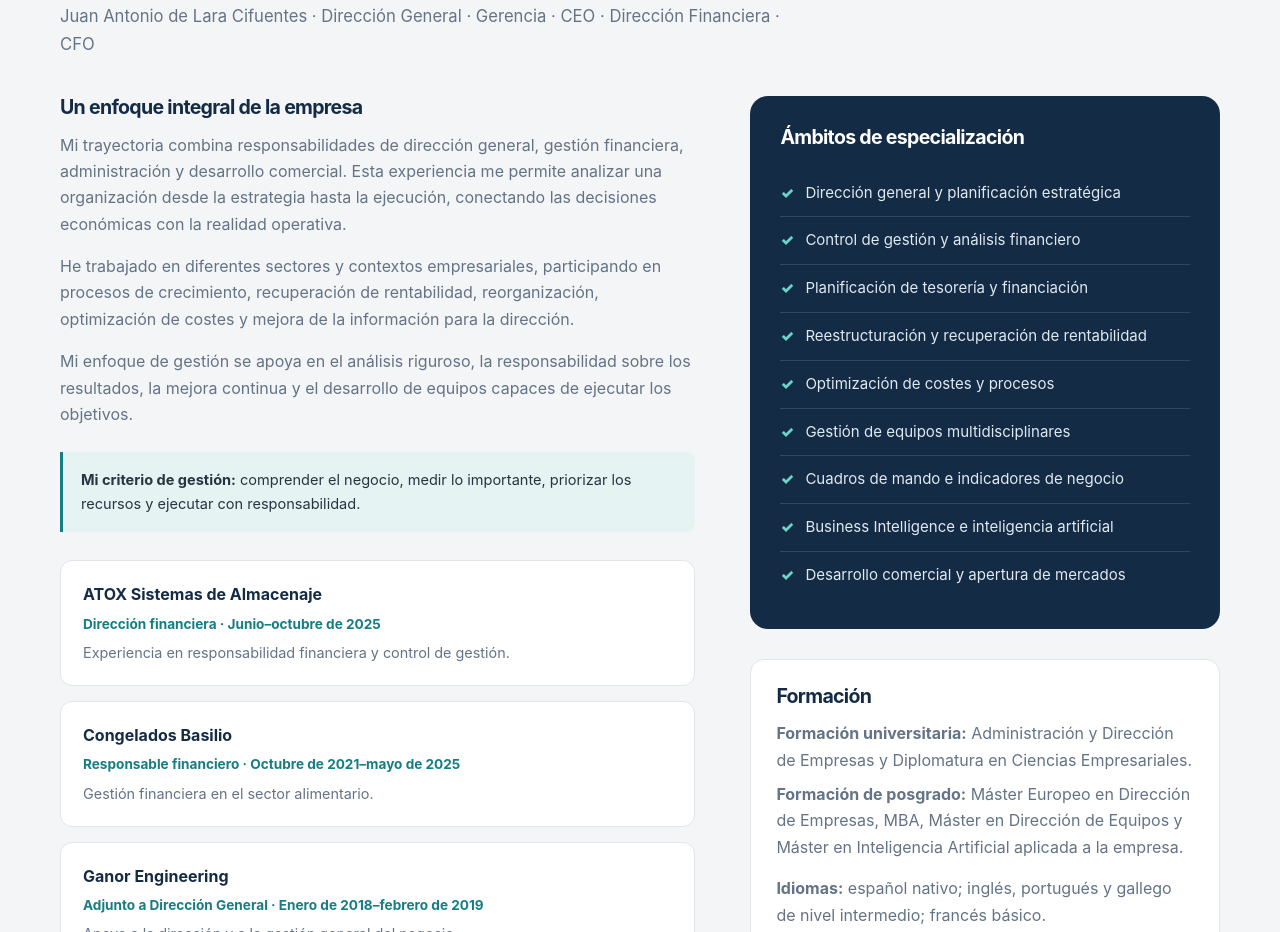
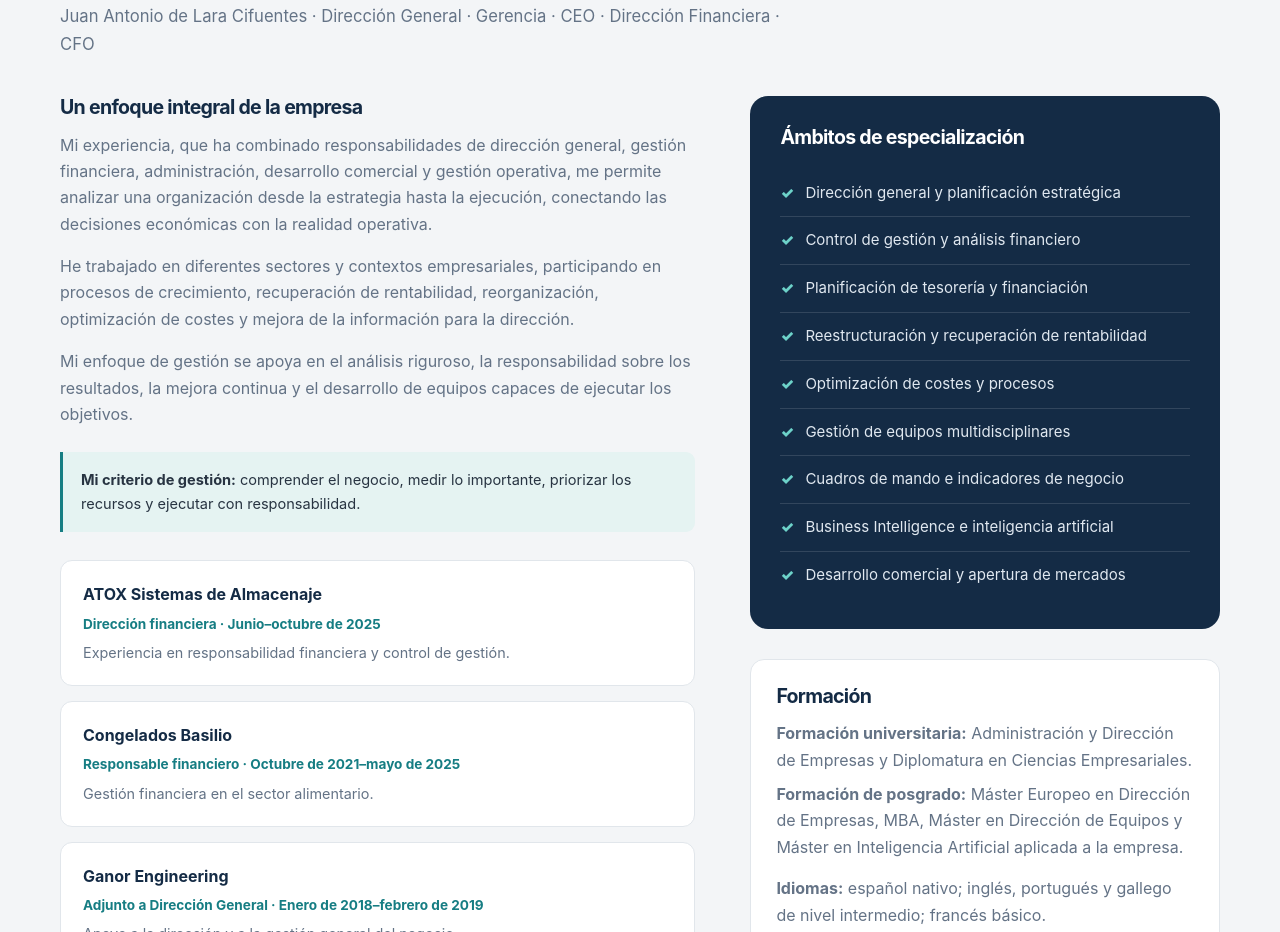
Before and after one commit to JuanAntonioDeLara/JuanAntonioDeLara.github.io, a plain HTML site: page index.html in a window 1280 px wide. Shown: the part 1898-2830 px from the top of the page. Drawn offline with Linux system fonts and the light colour scheme.

Commit message:
Actualizar perfil ejecutivo y contenidos de la web

```diff
--- a/index.html
+++ b/index.html
@@ -976,19 +976,18 @@
             <h3>Un enfoque integral de la empresa</h3>
 
             <p>
-              Mi trayectoria combina responsabilidades de dirección
-              general, gestión financiera, administración y desarrollo
-              comercial. Esta experiencia me permite analizar una
-              organización desde la estrategia hasta la ejecución,
-              conectando las decisiones económicas con la realidad
-              operativa.
+              Mi experiencia, que ha combinado responsabilidades de dirección
+              general, gestión financiera, administración, desarrollo comercial
+              y gestión operativa, me permite analizar una organización desde
+              la estrategia hasta la ejecución, conectando las decisiones
+              económicas con la realidad operativa.
             </p>
 
             <p>
-              He trabajado en diferentes sectores y contextos
-              empresariales, participando en procesos de crecimiento,
-              recuperación de rentabilidad, reorganización, optimización
-              de costes y mejora de la información para la dirección.
+              He trabajado en diferentes sectores y contextos empresariales,
+              participando en procesos de crecimiento, recuperación de
+              rentabilidad, reorganización, optimización de costes y mejora
+              de la información para la dirección.
             </p>
 
             <p>
```
